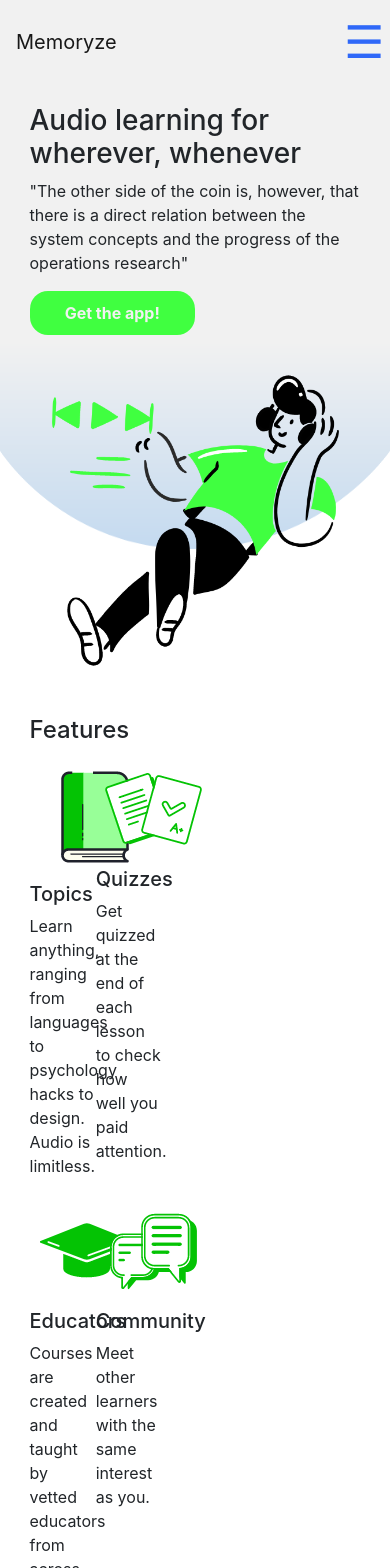
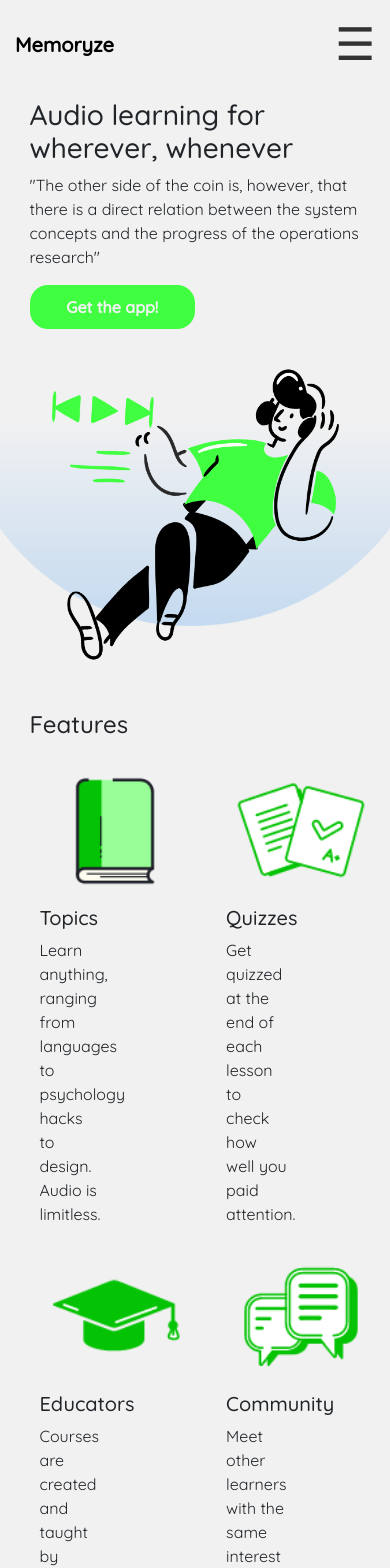
Before and after one commit to Memoryze/memoryze-web, a React (Create React App) app: page / in a window 390 px wide. Shown: the top 1568 px of the page. Built offline with nearby package versions, Linux system fonts and the light colour scheme.

Commit message:
made the nav statc

```diff
--- a/src/App.css
+++ b/src/App.css
@@ -1,5 +1,7 @@
-.App {
-  text-align: center;
+@import url('https://fonts.googleapis.com/css2?family=Quicksand:wght@300;400;500&display=swap');
+body{
+  font-family: 'Quicksand', sans-serif;
+  background: #f1f1f1;
 }
 
 .App-logo {
--- a/src/App.js
+++ b/src/App.js
@@ -1,4 +1,3 @@
-import logo from './logo.svg';
 import './App.css';
 import { Container } from 'react-bootstrap';
 import Header from './Components/Header/Header';
@@ -8,7 +7,7 @@
 function App() {
   return (
    <div>
-     {/* <Header/> */}
+     <Header/>
      <LandingView exact />
    </div>
   );
--- a/src/Components/Header/Header.css
+++ b/src/Components/Header/Header.css
@@ -1,47 +1,68 @@
-.nav{
-	margin-bottom: 0 !important;
-	position: initial !important;
+.navigation {
+	width: 100vw;
+	display: flex;
+	flex-direction: row;
+	padding: 10px 15px 0 15px;
+}
+.logo{
+	z-index: 100;
+	text-decoration: none;
+	color: black;
+	margin-top: 15px;
+	font-weight: bold;
+}
+.header-links{
+	margin-top: 23.5px;
+	margin-left: 29px;
+	color: black !important;
+}
+.closeBtn{
+	opacity: 0;
+}
+.header-links a{
+	color: black !important;
+	margin-right: 20px;
+}
+.navbar-brand{
+
+}
+.bars{
+	opacity: 0;
 }
 .sidenav a {
-	padding: 8px 8px 8px 32px;
+	padding: 15px 8px 0px 32px;
 	text-decoration: none;
-	font-size: 25px;
-	color: dodgerblue;
+	font-size: 18px;
+	color: #323232;
 	display: block;
-	transition: 0.3s;
-}
-
-.sidenav .sidelink:hover {
-	color: #f1f1f1;
-}
-
-.sidenav .closebtn {
-	position: absolute;
-	top: 0;
-	right: 25px;
-	font-size: 36px;
-	margin-left: 50px;
-}
-.sidenav,
-.bars,
-.closebtn,
-.side-link {
+	font-weight: bold;
 	opacity: 0;
 }
 
+/* .sidenav .sidelink:hover {
+	color: #f1f1f1;
+} */
+
+
 @media screen and (max-height: 450px) {
-	.sidenav {
-		padding-top: 15px;
-	}
 	.sidenav a {
 		font-size: 18px;
 	}
 }
 @media (max-width: 600px) {
-	.sidenav,
-	.bars,
-	.closebtn,
-	.side-link {
+
+	.closeBtn{
+		position: static;
+		margin-top: -20px;
+		top: 0;
+		right: 0;
+		font-size: 60px;
+		margin-left: 50px;
+		color: #323232;
+		z-index: 100;
+		opacity: 1;
+	}
+	.sidenav a {
 		opacity: 1;
 	}
 	.header-links {
@@ -49,23 +70,26 @@
 	}
 	.bars {
 		opacity: 1;
-		color: #2f68f8;
+		color: #323232;
 		width: 10px;
-		/* margin: 15px 20px 5px 5px; */
-		margin-right: 20px;
+		margin-right: 30px;
 		font-size: 45px;
 		cursor: pointer;
 	}
 	.sidenav {
-		width: 250px;
-		height: 100%;
-		position: fixed;
-		z-index: 1;
+		width: 100vw;
+		height: 50vh;
+		opacity: 1;
+		position: absolute;
+		border-bottom-left-radius: 35px;
+		border-bottom-right-radius: 35px;
+		box-shadow:0.2px 0.2px 15px #1D58Ec;
+		z-index: 10;
+		margin-top: -10px;
+		right: 0;
 		top: 0;
-		right: 0;
-		background-color: #111;
-		overflow-x: hidden;
-		transition: 0.5s;
-		padding-top: 60px;
+		background-color: #f1f1f1;
+		padding-top: 75px;
+		font-size: 25px;
 	}
 }
--- a/src/Components/Header/Header.js
+++ b/src/Components/Header/Header.js
@@ -4,43 +4,58 @@
 import { FaQuestionCircle } from 'react-icons';
 import './Header.css';
 
-function Header(props) {
+function Header() {
 	const [enableSidebar, setEnableSidebar] = useState(true);
 
 	return (
-		<Navbar className='nav'>
-			<Navbar.Brand href='/home'>Memoryze</Navbar.Brand>
+		<nav className='navigation'>
+			<Navbar.Brand href='/home' className='logo'>
+				Memoryze
+			</Navbar.Brand>
 			<Nav className='mr-auto header-links'>
-				<Nav.Link href='#home'>Home</Nav.Link>
-				<Nav.Link href='#link'>Link</Nav.Link>
+				<a href='#home'>Home</a>
+				<a href='#link'>Link</a>
 			</Nav>
-			<Nav>
+
 			<div
-					className='bars'
+				className={!enableSidebar ? 'closeBtn' : 'bars'}
 				onClick={() => {
-						setEnableSidebar(false);
+					setEnableSidebar(!enableSidebar);
 				}}>
-					&#9776;
+				{!enableSidebar ? <>&times;</> : <>&#9776;</>}
 			</div>
 			{!enableSidebar && (
 				<div id='mySidenav' className='sidenav'>
-						<span
+					{/* <Navbar.Brand href='/home' className='logo'>
+							Memoryze
+						</Navbar.Brand> */}
+					{/* <span
 							className='closeBtn'
 							onClick={() => {
 								setEnableSidebar(true);
 							}}>
 							&times;
-						</span>
-						<a href='/' className='side-link'>
+						</span> */}
+
+					<a
+						href='/'
+						className='side-link'
+						onClick={() => {
+							setEnableSidebar(true);
+						}}>
 						About
 					</a>
-						<a href='/' className='side-link'>
+					<a
+						href='/'
+						className='side-link'
+						onClick={() => {
+							setEnableSidebar(true);
+						}}>
 						FAQ
 					</a>
 				</div>
 			)}
-			</Nav>
-		</Navbar>
+		</nav>
 	);
 }
 
--- a/src/Components/LandingView/LandingView.css
+++ b/src/Components/LandingView/LandingView.css
@@ -18,6 +18,9 @@
 	padding-top: 55px;
 	flex-direction: row;
 }
+.landing-section{
+	/* margin-top: 55px; */
+}
 .pitch {
 	display: flex;
 	flex-direction: column;
@@ -26,6 +29,10 @@
 	max-width: 400px;
 	margin: 20px;
 	align-self: center;
+}
+.pitch-heading {
+}
+.pitch-paragraph {
 }
 .get-the-app-btn {
 	width: 50%;
@@ -40,7 +47,7 @@
 	font-weight: bold;
 	cursor: pointer;
 }
-.get-the-app-btn:hover{
+.get-the-app-btn:hover {
 	text-decoration: none;
 }
 .man-studying {
@@ -50,17 +57,33 @@
 	margin-top: -25px;
 	align-self: center;
 }
-.features{
+.features {
 	display: flex;
 	flex-direction: column;
 	width: 50%;
 }
-.feature-contents-container{
+.feature-contents-container {
 	display: grid;
+	width: 100%;
+	max-height: 500px;
 	grid-template-columns: 40% 40%;
+	grid-area: auto;
+	justify-content: space-between;
+	padding: 10px;
 }
-.features-heading{
-
+.features-heading {
+}
+.feature-image {
+	width: 150px;
+	max-height: 150px;
+}
+.feature-texts{
+	width: 50%;
+}
+.feature-contents {
+	display: flex;
+	flex-direction: row;
+	width: 100%;
 }
 
 @media (max-width: 694px) {
@@ -73,7 +96,11 @@
 		width: 100%;
 		margin: 10px;
 	}
-	.man-studying {
-		/* width: 90%; */
+	.features {
+		width: 100%;
+		margin: 0 auto;
+	}
+	.feature-contents {
+		flex-direction: column;
 	}
 }
--- a/src/Components/LandingView/LandingView.js
+++ b/src/Components/LandingView/LandingView.js
@@ -25,11 +25,10 @@
 				alt='semicircle background'
 				className='semicircle-background'
 			/>
-			<Header />
-			<div className='section-container'>
+			<div className='section-container landing-section'>
 				<div className='pitch'>
-					<h3>Audio learning for wherever, whenever</h3>
-					<p>
+					<h3 className="pitch-heading">Audio learning for wherever, whenever</h3>
+					<p className="pitch-paragraph">
 						"The other side of the coin is, however, that there is a direct
 						relation between the system concepts and the progress of the
 						operations research"
```
Lines whose indentation alone changed are shown as unchanged.
